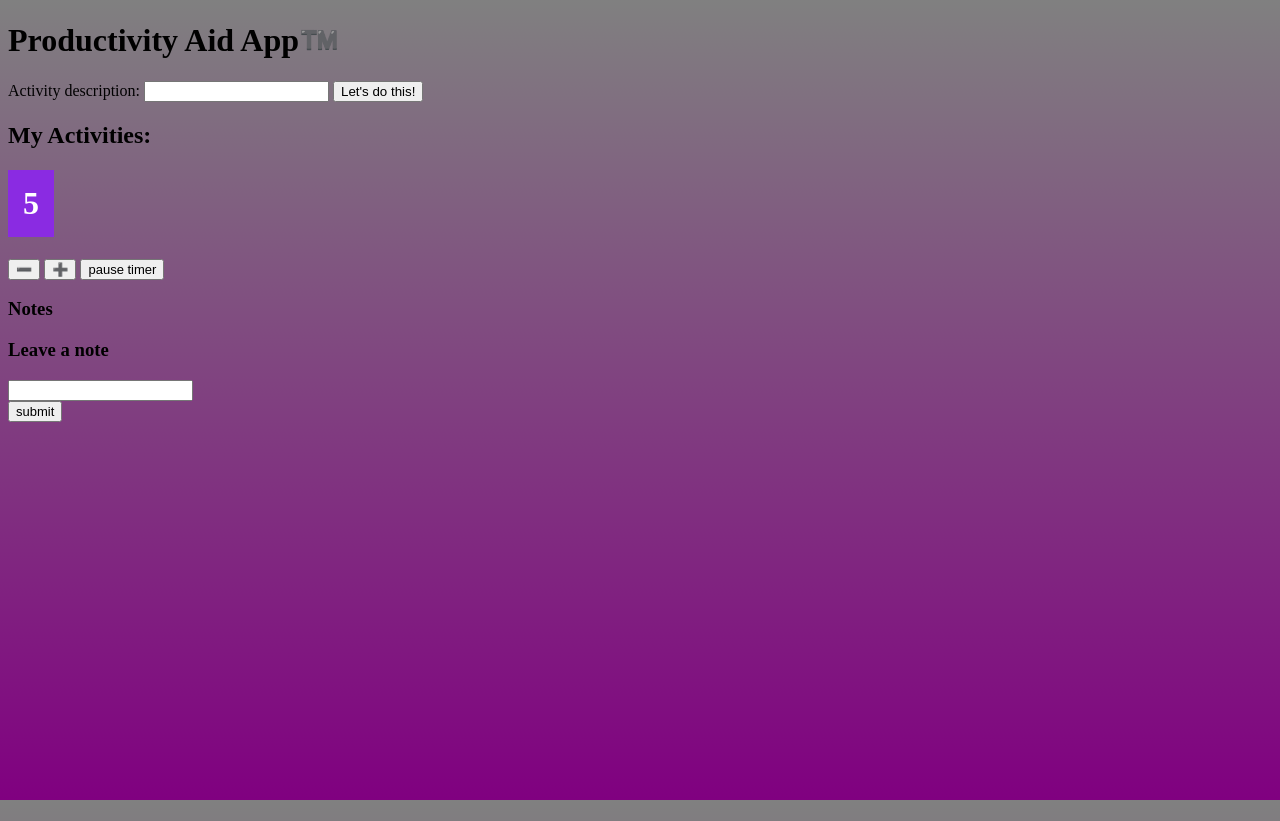
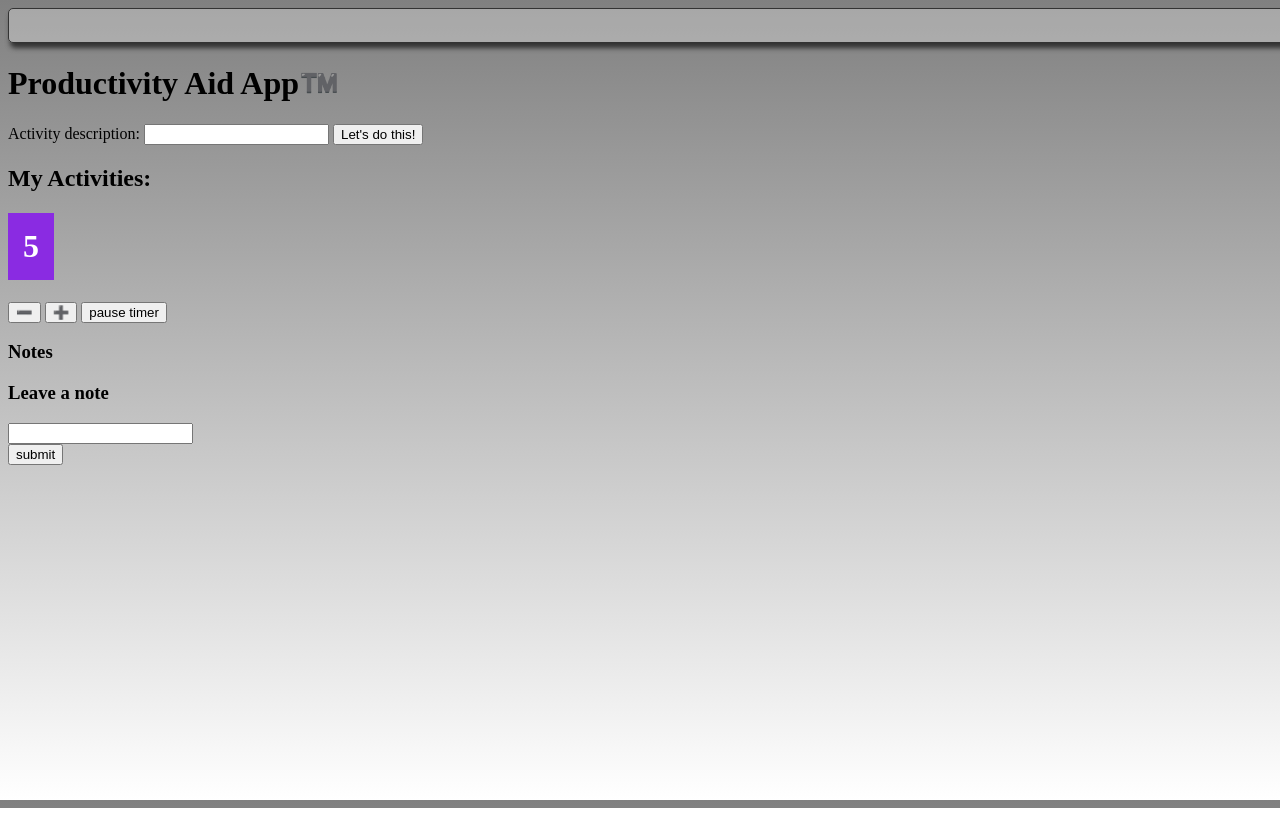
Before and after one commit to Tolulope-Awoyomi/Productivity-Aid-App, a plain HTML site: page index.html in a window 1280 px wide. Drawn offline with Linux system fonts and the light colour scheme.

Commit message:
Include styling for the main-content ID

```diff
--- a/design.css
+++ b/design.css
@@ -8,7 +8,7 @@ body {
     font: sans-serif;
     min-height: 100%;
     min-width: 100%;
-    background: linear-gradient(grey, purple);
+    background: linear-gradient(grey, white);
 }
 
 #timer {
@@ -21,5 +21,18 @@ body {
 
 button {
     font: sans-serif;
-    font-size: 13px;
 }
+
+#main-content {
+    font: sans-serif;
+    position: relative;
+    display: flex;
+    justify-content: center;
+    align-items: center;
+    flex-direction: column;
+    border: 1px solid #333;
+    background: rgba(255, 255, 255, 0.3);
+    padding: 15px 20px 18px 18px;
+    border-radius: 5px;
+    box-shadow: 2px 5px 5px #333;
+}
```
